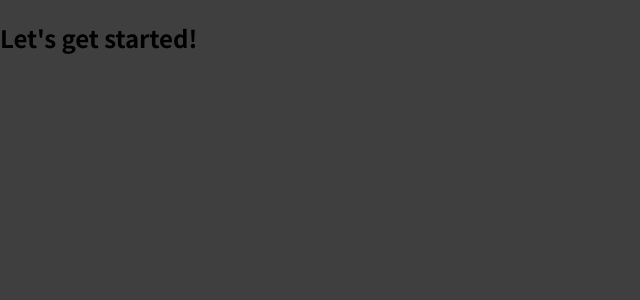
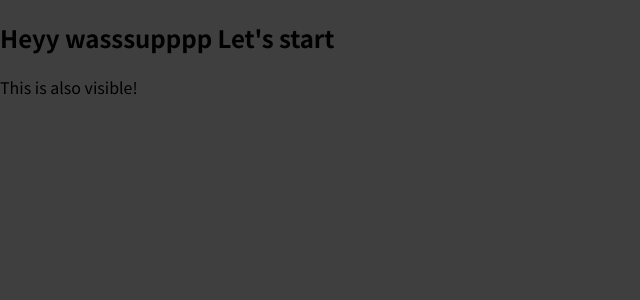
Before and after one commit to areebLogic/Expense-Manager-reactJS, a JavaScript app: page / in a window 1280 px wide. Shown: the top 300 px of the page, without its empty margins (0-640 px from the left). Built offline with nearby package versions, Linux system fonts and the light colour scheme.

Commit message:
commit on main

```diff
--- a/src/App.js
+++ b/src/App.js
@@ -1,7 +1,8 @@
 function App() {
   return (
     <div>
-      <h2>Let's get started!</h2>
+      <h2>Heyy wasssupppp Let's start</h2>
+      <p>This is also visible!</p>
     </div>
   );
 }
```
Also changed, not shown: src/components/ExpenseItem.js (added), 1 other file (tests, documents, lock files or other folders).
